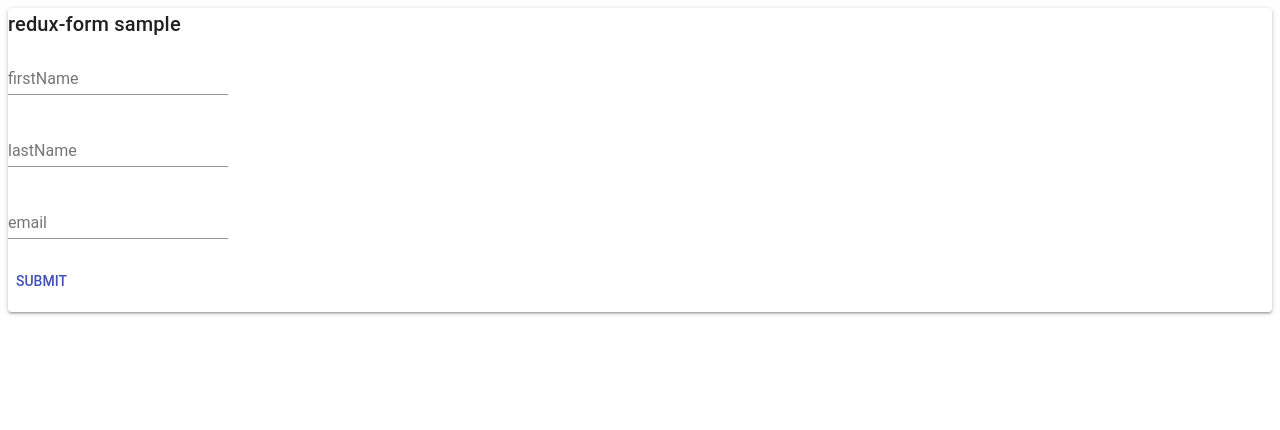
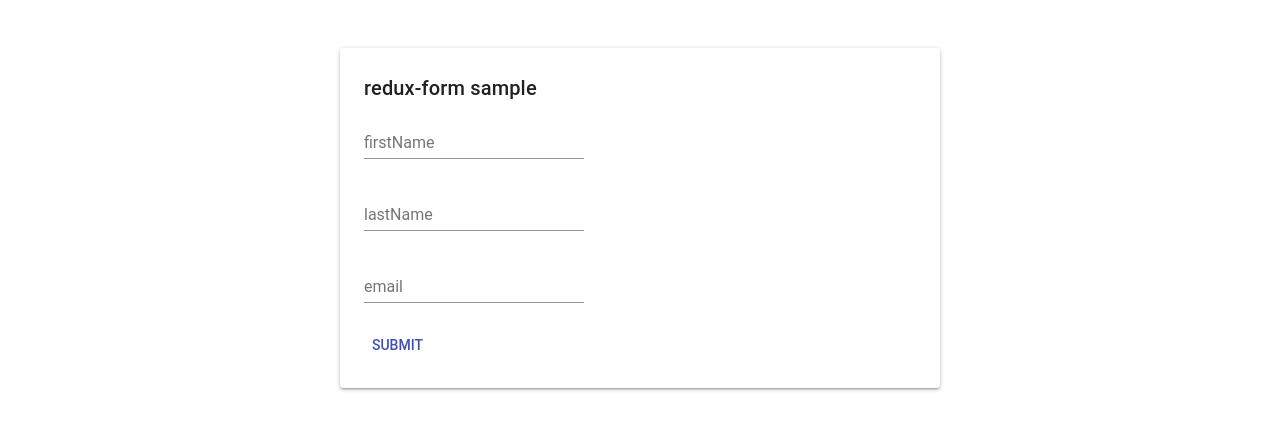
Before and after one commit to hide-aki/redux_with_connected-react-router, a React app: page / in a window 1280 px wide. Shown: the top 430 px of the page. Built offline with nearby package versions, Linux system fonts and the light colour scheme.

Commit message:
chore: Apply Style Seets

```diff
--- a/src/components/ContactForm.tsx
+++ b/src/components/ContactForm.tsx
@@ -2,14 +2,16 @@ import * as React from "react";
 import {
   Field,
   InjectedFormProps,
-  WrappedFieldInputProps,
   reduxForm
 } from "redux-form";
+import {PropInjector} from '@material-ui/core';
 import Button from "@material-ui/core/Button";
 import Grid from "@material-ui/core/Grid";
 import Paper from "@material-ui/core/Paper";
 import TextField from "@material-ui/core/TextField";
 import Typography from "@material-ui/core/Typography";
+import {WithStyles,StyledComponentProps} from '@material-ui/core/styles';
+import withStyles, {WithStylesOptions} from '@material-ui/core/styles/withStyles';
 export interface ContactFormFields {
   firstName?: string;
   lastName?: string;
@@ -47,6 +49,8 @@ const styles = (theme: any) => ({
   }
 });
 
+type ClassKey = keyof typeof styles;
+
 const renderTextField = ({
   input,
   label,
@@ -59,13 +63,15 @@ const renderTextField = ({
   );
 };
 const PureContactForm: React.SFC<
-  InjectedFormProps<ContactFormFields>
-> = props => {
-  const { handleSubmit } = props;
+  InjectedFormProps<ContactFormFields> & any
+> = (props: InjectedFormProps<ContactFormFields> & any) => {// TODO 型付
+  const { classes, handleSubmit } = props;
   return (
     <React.Fragment>
+      <main className={classes.layout}>
+      <Paper className={classes.paper}>
+      <React.Fragment>
       <form onSubmit={handleSubmit}>
-        <Paper>
           <Typography variant="h6" gutterBottom>
             redux-form sample
           </Typography>
@@ -102,18 +108,21 @@ const PureContactForm: React.SFC<
             </Grid>
             <Grid item xs={12}>
               <div>
-                <Button color="primary" type="submit">
+                <Button className={classes.buttons} color="primary" type="submit">
                   Submit
                 </Button>
               </div>
             </Grid>
           </Grid>
-        </Paper>
+
       </form>
+      </React.Fragment>
+      </Paper>
+      </main>
     </React.Fragment>
   );
 };
 
 export const ContactForm = reduxForm({
   form: "contact"
-})(PureContactForm);
+})(withStyles<ClassKey>(styles)(PureContactForm) as any);
```
